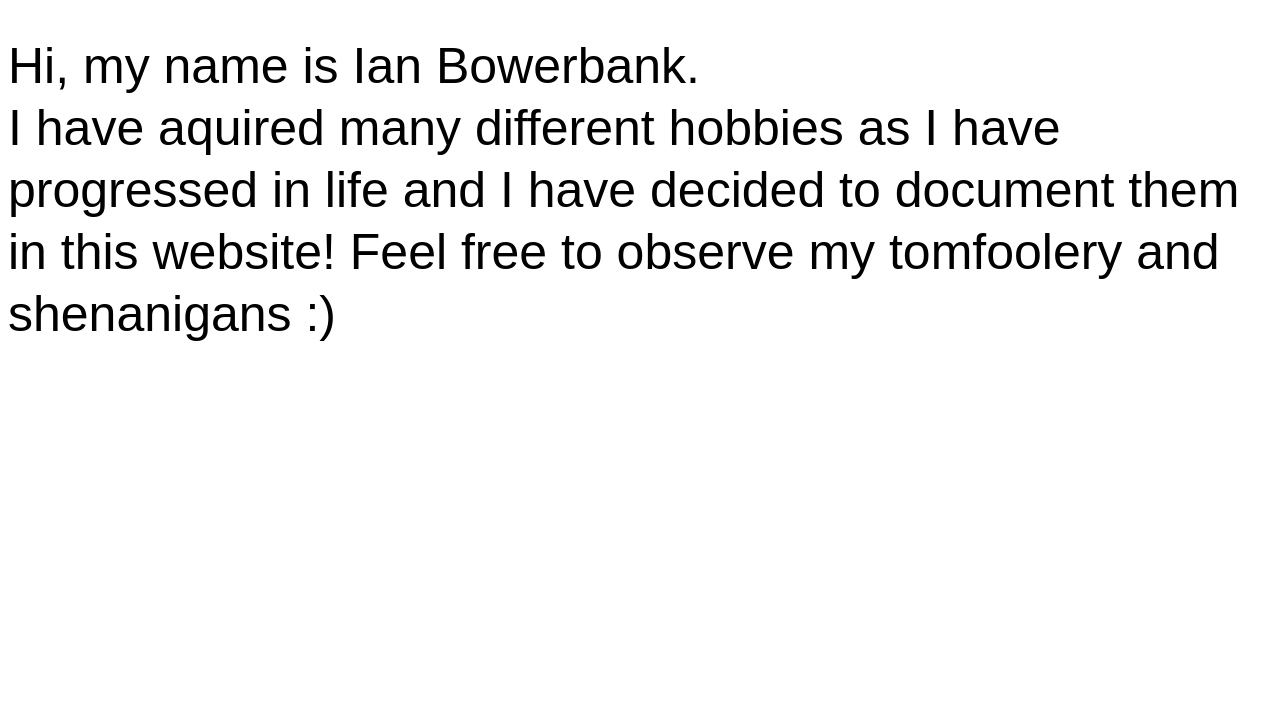
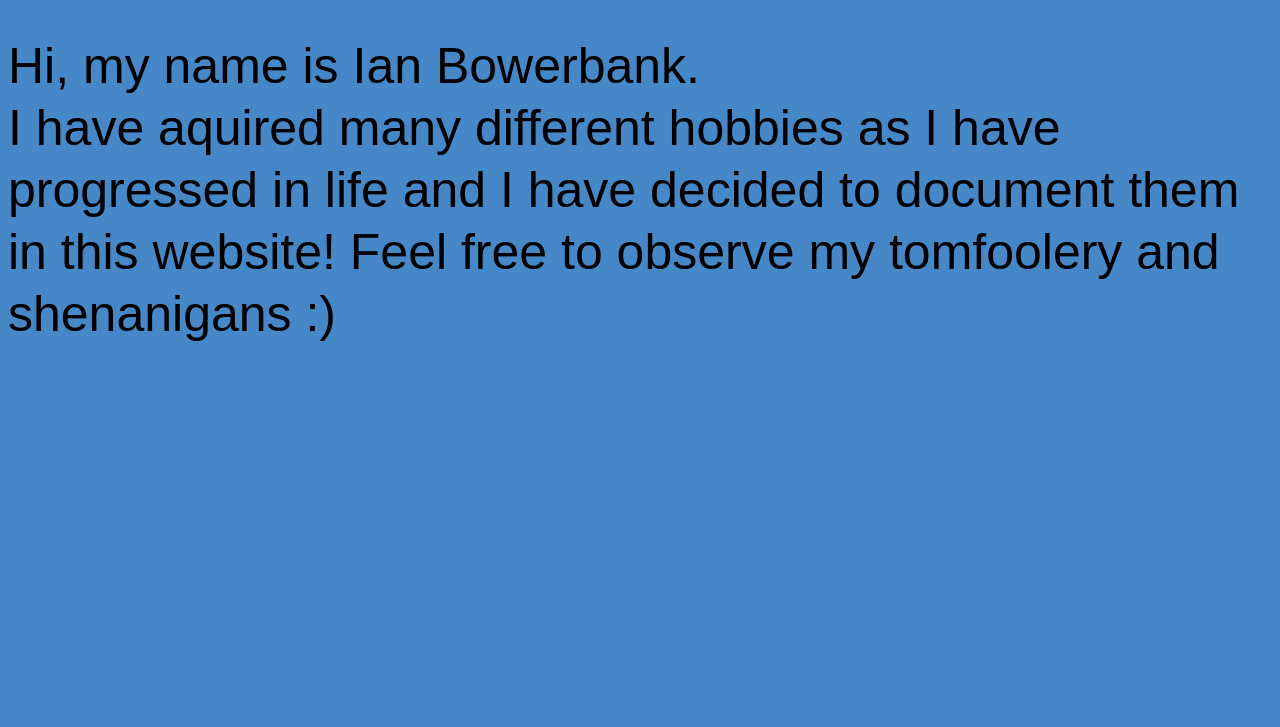
Before and after one commit to Naiguy1/Website, a plain HTML site: page index.html in a window 1280 px wide. Shown: the part 73-800 px from the top of the page. Drawn offline with Linux system fonts and the light colour scheme.

Commit message:
Add files via upload

```diff
--- a/index.html
+++ b/index.html
@@ -2,11 +2,11 @@
 <html>
     <head>
         <meta charset="utf-8">
-        <meta name="veiwport" content="width=device-width, initial-scale=1">
+        <meta name="viewport" content="width=device-width, initial-scale=1">
         <title> Home page </title>
         <link rel="stylesheet" href="_style.css">
     </head>
-    <body>
+    <body style="background-color:#4687c7">
         <h1>Ian Bowerbank's Hobby Documentation</h1>
         <p class="paragraph">Hi, my name is Ian Bowerbank.<br>I have aquired many different hobbies as I have progressed in life and I have decided to document
             them in this website! Feel free to observe my tomfoolery and shenanigans :)
```
